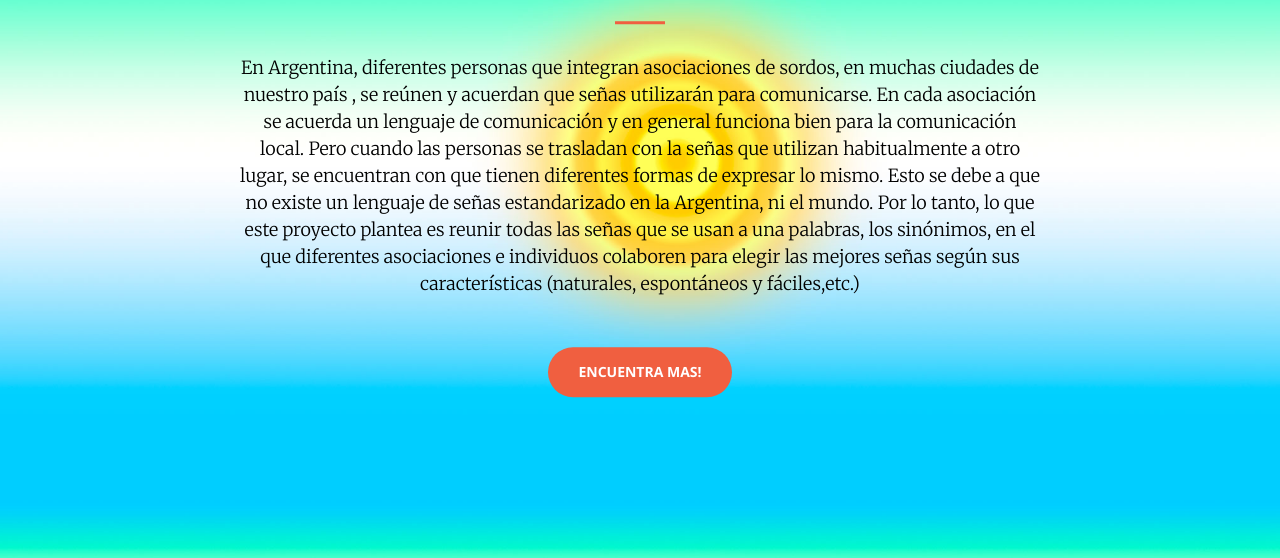
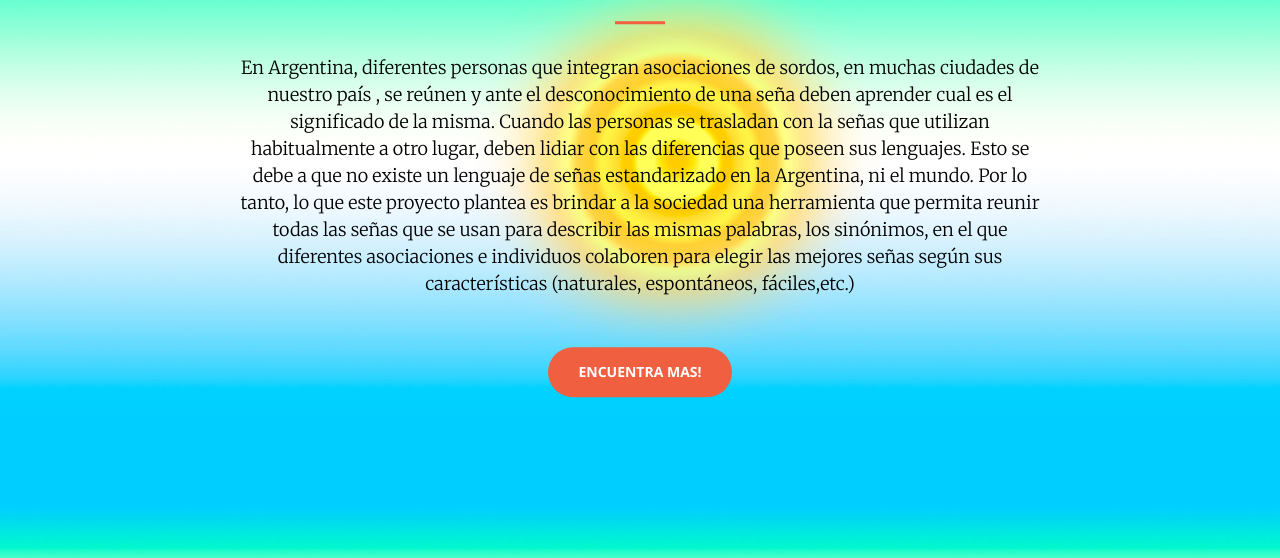
Before and after one commit to toninf/diccionario_sinonimos, a website: page acerca_de/index.html in a window 1280 px wide. Shown: the part 242-800 px from the top of the page. Drawn offline with nearby package versions, Linux system fonts and the light colour scheme.

```diff
--- a/acerca_de/index.html
+++ b/acerca_de/index.html
@@ -76,9 +76,9 @@
             <div class="header-content-inner">
                 <h1>Acerca de nosotros</h1>
                 <hr>
-                <p id="leyenda">En Argentina, diferentes personas que integran asociaciones de sordos, en muchas ciudades de nuestro país , se reúnen y acuerdan que señas utilizarán para comunicarse.
-                    En cada asociación se acuerda un lenguaje  de comunicación y en general funciona bien para la comunicación local. Pero cuando las personas se trasladan con la señas que utilizan habitualmente a otro lugar, se encuentran con que tienen diferentes formas de expresar lo mismo. Esto se debe a que no existe un lenguaje de señas estandarizado en la Argentina, ni el mundo.
-                    Por lo tanto, lo que este proyecto plantea es reunir todas las señas que se usan a una palabras, los sinónimos, en el  que diferentes asociaciones e individuos colaboren para elegir las mejores señas según sus características (naturales, espontáneos y fáciles,etc.)</p>
+                <p id="leyenda">En Argentina, diferentes personas que integran asociaciones de sordos, en muchas ciudades de nuestro país , se reúnen y ante el desconocimiento de una seña deben aprender cual es el significado de la misma.
+                    Cuando las personas se trasladan con la señas que utilizan habitualmente a otro lugar, deben lidiar con las diferencias que poseen sus lenguajes. Esto se debe a que no existe un lenguaje de señas estandarizado en la Argentina, ni el mundo.
+                    Por lo tanto, lo que este proyecto plantea es brindar a la sociedad una herramienta que permita reunir todas las señas que se usan para describir las mismas palabras, los sinónimos, en el  que diferentes asociaciones e individuos colaboren para elegir las mejores señas según sus características (naturales, espontáneos, fáciles,etc.)</p>
                 <a href="#about" class="btn btn-primary btn-xl page-scroll">Encuentra mas!</a>
             </div>
         </div>
```
